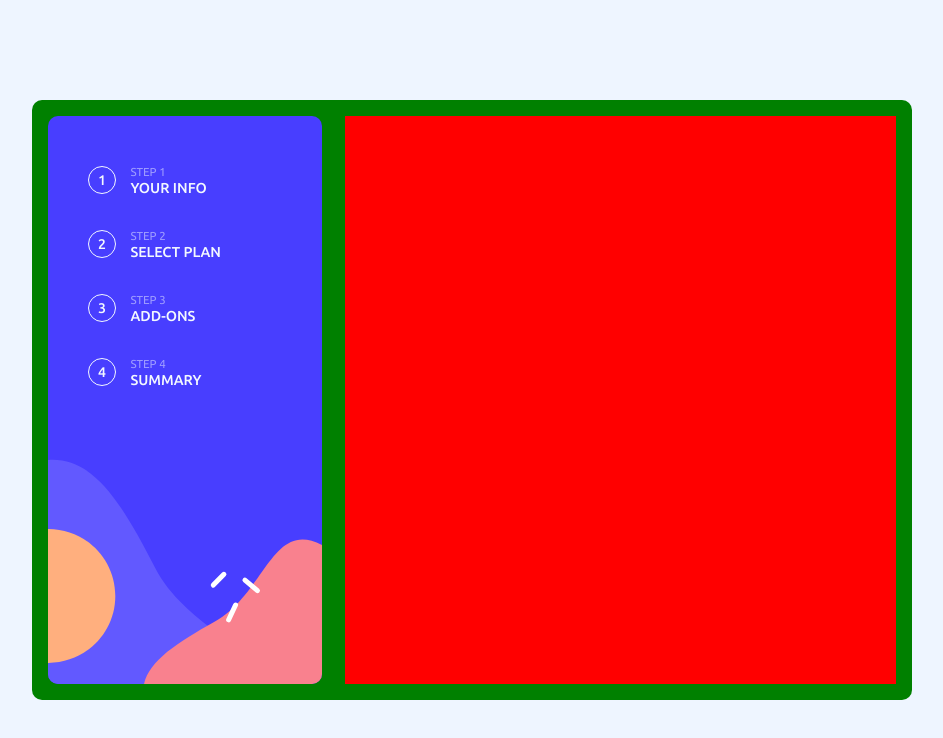
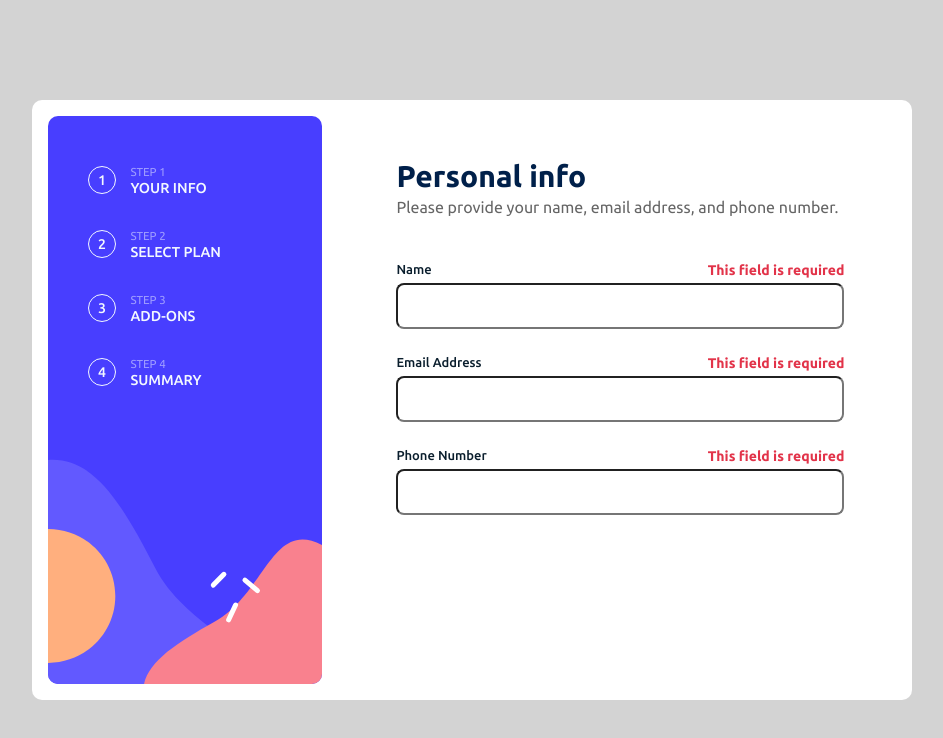
Before and after one commit to BoariniLucas/multi-step-form, a plain HTML site: page index.html in a window 1280 px wide. Shown: the whole page, without its empty margins (168-1111 px from the left). Drawn offline with Linux system fonts and the light colour scheme.

Commit message:
:construction: Desenvolvendo formulário step-1

```diff
--- a/assets/css/style.css
+++ b/assets/css/style.css
@@ -23,6 +23,9 @@
     --borderStepSB: #f3f8ff;
     --selectedStep: #bce1fd;
     --selectedStepNumber: #00204a;
+    --titleFontColor: #00204a;
+    --warningColor: #e23349;
+    --labelFormColor: #0a1e2d;
 }
 
 body {
@@ -33,7 +36,7 @@ body {
     width: 100%;
     font-family: var(--principalFont);
     font-size: 16px;
-    background-color: var(--bgColor);
+    background-color: /*var(--bgColor)*/ rgb(211, 211, 211);
 }
 
 .principal-form {
@@ -44,7 +47,7 @@ body {
     border-radius: 10px;
     padding: 1em;
     box-sizing: border-box;
-    background-color: green;
+    background-color: var(--whiteColor);
 }
 
 .sidebar {
@@ -106,8 +109,80 @@ body {
     opacity: 0.5;
 }
 
-.step-1 {
+.form-step {
+    display: flex;
+    justify-content: center;
     height: 100%;
     width: 65%;
-    background-color: red;
 }
+
+.form-step h1 {
+    font-size: 30px;
+    font-weight: 700;
+    margin-top: 1.5em;
+    color: var(--titleFontColor);
+}
+
+.form-step p {
+    margin-top: 0.5em;
+    opacity: 0.6;
+}
+
+.form-container {
+    display: flex;
+    flex-direction: column;
+    height: 100%;
+    width: 28em;
+}
+
+.form-step-1 {
+    display: flex;
+    flex-direction: column;
+    margin-top: 3em;
+}
+
+.form-step-1 div {
+    display: flex;
+    justify-content: space-between;
+    margin-bottom: 0.4em;
+}
+
+.form-step-1 label {
+    font-size: 13px;
+    font-weight: 500;
+    color: var(--labelFormColor);
+}
+
+.form-step-1 span {
+    font-size: 14px;
+    font-weight: 700;
+    color: var(--warningColor);
+}
+
+.form-step-1 input {
+    height: 3em;
+    border: 1 #00204a;
+    border-radius: 8px;
+    outline: none!important;
+    box-shadow: none;
+    /*border-color: #00204a;*/
+    margin-bottom: 2em;
+}
+
+
+
+.f-step-1 {
+    display: flex;
+}
+
+.f-step-2 {
+    display: none;
+}
+
+.f-step-3 {
+    display: none;
+}
+
+.f-step-4 {
+    display: none;
+}
--- a/index.html
+++ b/index.html
@@ -50,9 +50,57 @@
         </div>
       </div>
 
-      <form class="step-1">
+      <form class="form-step f-step-1">
+        <div class="form-container">
+          <h1>Personal info</h1>
+          <p>Please provide your name, email address, and phone number.</p>
 
+          <div class="form-step-1">
+
+            <div>
+              <label>Name</label>
+              <span>This field is required</span>
+            </div>
+            <input type="text">
+
+            <div>
+              <label>Email Address</label>
+              <span>This field is required</span>
+            </div>
+            <input type="email">
+
+            <div>
+              <label>Phone Number</label>
+              <span>This field is required</span>
+            </div>
+            <input type="tel">
+
+          </div>
+        </div>
       </form>
+
+      <form class="form-step f-step-2">
+        <div class="form-container">
+          <h1>Select your plan</h1>
+
+        </div>
+      </form>
+
+      <form class="form-step f-step-3">
+        <div class="form-container">
+          <h1>Pick add-ons</h1>
+
+        </div>
+      </form>
+
+      <form class="form-step f-step-4">
+        <div class="form-container">
+          <h1>Finishing up</h1>
+
+        </div>
+      </form>
+
+
     </section>
 
 
```
